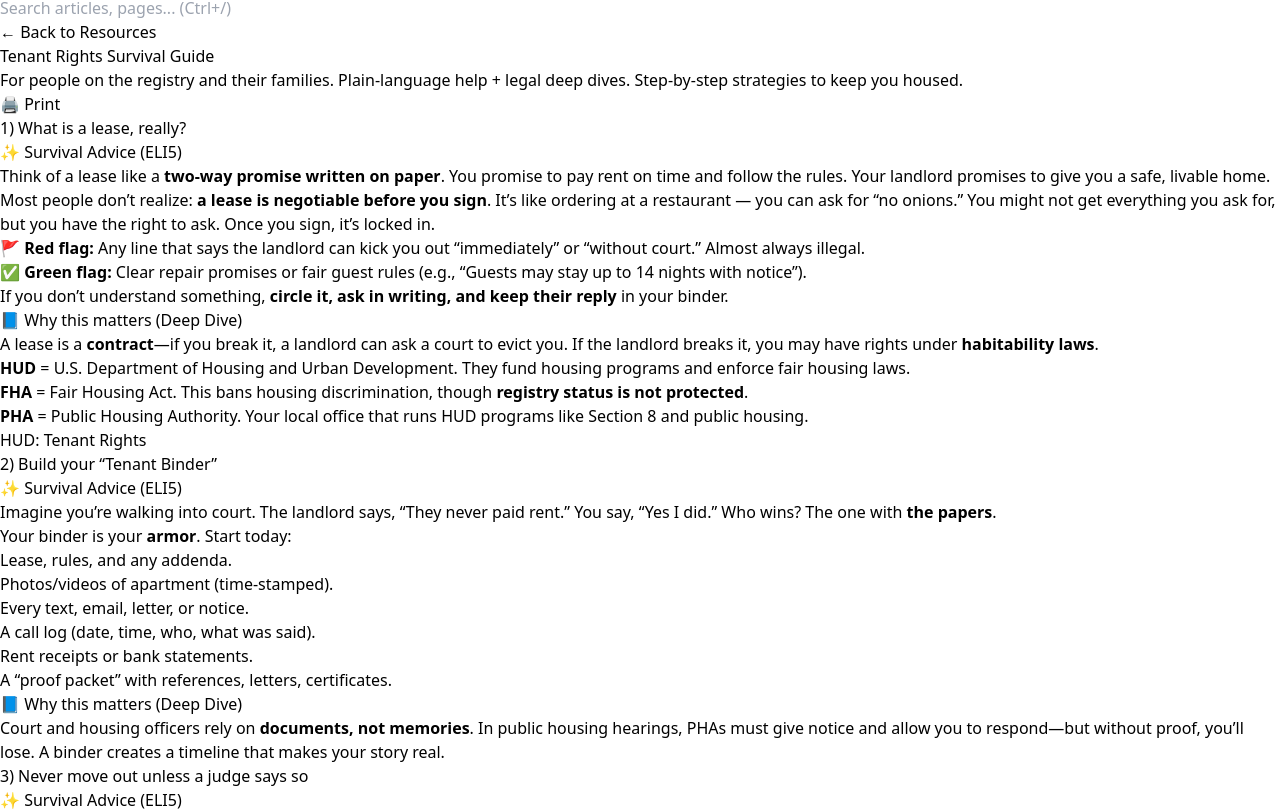
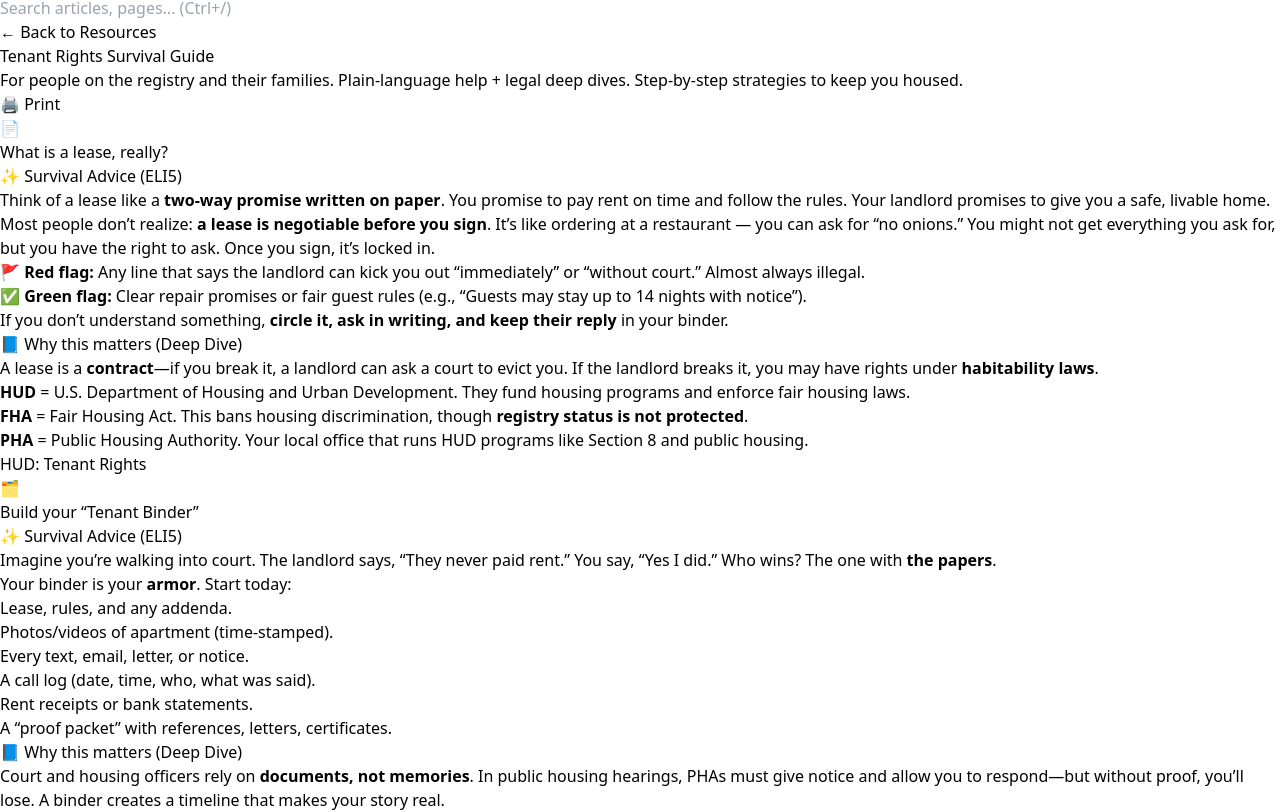
Before and after one commit to projectsolarrecon/Solar, a React (Vite) app: page /resources/tenant-rights in a window 1280 px wide. Shown: the part 3036-3848 px from the top of the page. Built offline with nearby package versions, Linux system fonts and the light colour scheme.

Commit message:
Update TenantRightsGuide.tsx

```diff
--- a/src/pages/resources/TenantRightsGuide.tsx
+++ b/src/pages/resources/TenantRightsGuide.tsx
@@ -1,7 +1,30 @@
 import React, { useState } from 'react';
 import { Link } from 'react-router-dom';
 import SEO from '../../components/SEO';
-
+// Reusable gradient section header (icon + title)
+// Usage: <SectionHeader icon="📄" title="What is a lease, really?" id="lease-basics" />
+function SectionHeader({
+  icon,
+  title,
+  id,
+}: {
+  icon: React.ReactNode;
+  title: string;
+  id?: string;
+}) {
+  return (
+    <div id={id} className="mb-6">
+      <div className="bg-gradient-to-r from-slate-800 via-slate-700 to-slate-800 text-white rounded-2xl shadow-md">
+        <div className="px-5 py-4 flex items-center gap-3">
+          <div className="flex items-center justify-center w-10 h-10 rounded-xl bg-white/10 text-2xl">
+            <span aria-hidden="true">{icon}</span>
+          </div>
+          <h2 className="text-xl md:text-2xl font-semibold">{title}</h2>
+        </div>
+      </div>
+    </div>
+  );
+}
 export default function TenantRightsGuide(): JSX.Element {
   const [checkedItems, setCheckedItems] = useState<{[key: string]: boolean}>({});
 
@@ -53,7 +76,8 @@ export default function TenantRightsGuide(): JSX.Element {
       {/* Section 1 */}
       <section className="max-w-4xl mx-auto px-4 py-10">
         <div className="bg-white rounded-2xl shadow-md border border-slate-200 p-6 mb-10">
-          <h2 className="text-2xl font-bold mb-4">1) What is a lease, really?</h2>
+          {/* OLD: <h2 className="text-2xl font-bold mb-4">1) What is a lease, really?</h2> */}
+          <SectionHeader icon="📄" title="What is a lease, really?" id="lease-basics" />
 
           <div className="mb-6">
             <h3 className="text-xl font-semibold text-slate-700 mb-2">✨ Survival Advice (ELI5)</h3>
@@ -82,8 +106,8 @@ export default function TenantRightsGuide(): JSX.Element {
       {/* Section 2 */}
       <section className="max-w-4xl mx-auto px-4 py-10">
         <div className="bg-white rounded-2xl shadow-md border border-slate-200 p-6 mb-10">
-          <h2 className="text-2xl font-bold mb-4">2) Build your “Tenant Binder”</h2>
-
+          {/* OLD: <h2 className="text-2xl font-bold mb-4">2) Build your “Tenant Binder”</h2> */}
+<SectionHeader icon="🗂️" title="Build your “Tenant Binder”" id="tenant-binder" />
           <div className="mb-6">
             <h3 className="text-xl font-semibold text-slate-700 mb-2">✨ Survival Advice (ELI5)</h3>
             <p className="mb-2">Imagine you’re walking into court. The landlord says, “They never paid rent.” You say, “Yes I did.” Who wins? The one with <strong>the papers</strong>.</p>
@@ -108,7 +132,8 @@ export default function TenantRightsGuide(): JSX.Element {
       {/* Section 3 */}
       <section className="max-w-4xl mx-auto px-4 py-10">
         <div className="bg-white rounded-2xl shadow-md border border-slate-200 p-6 mb-10">
-          <h2 className="text-2xl font-bold mb-4">3) Never move out unless a judge says so</h2>
+          {/* OLD: <h2 className="text-2xl font-bold mb-4">3) Never move out unless a judge says so</h2> */}
+<SectionHeader icon="⚖️" title="Never move out unless a judge says so" id="no-self-eviction" />
 
           <div className="mb-6">
             <h3 className="text-xl font-semibold text-slate-700 mb-2">✨ Survival Advice (ELI5)</h3>
```
